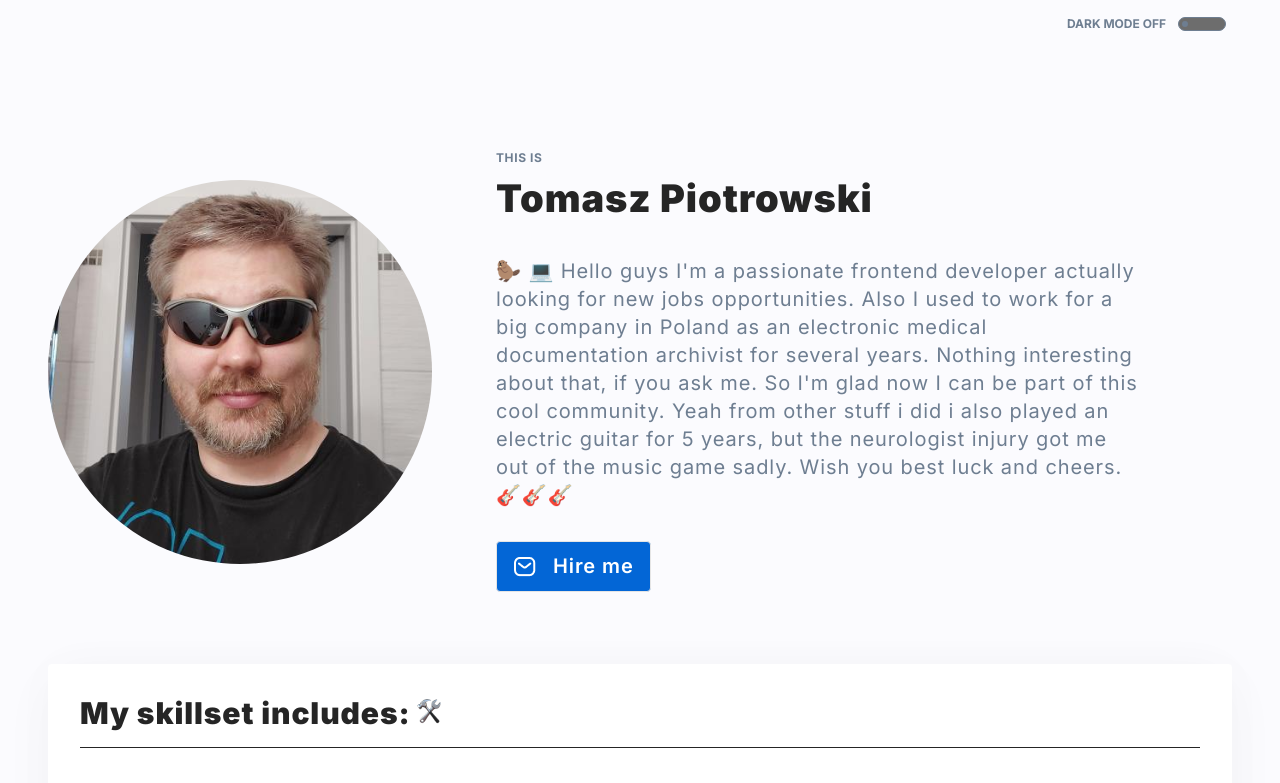
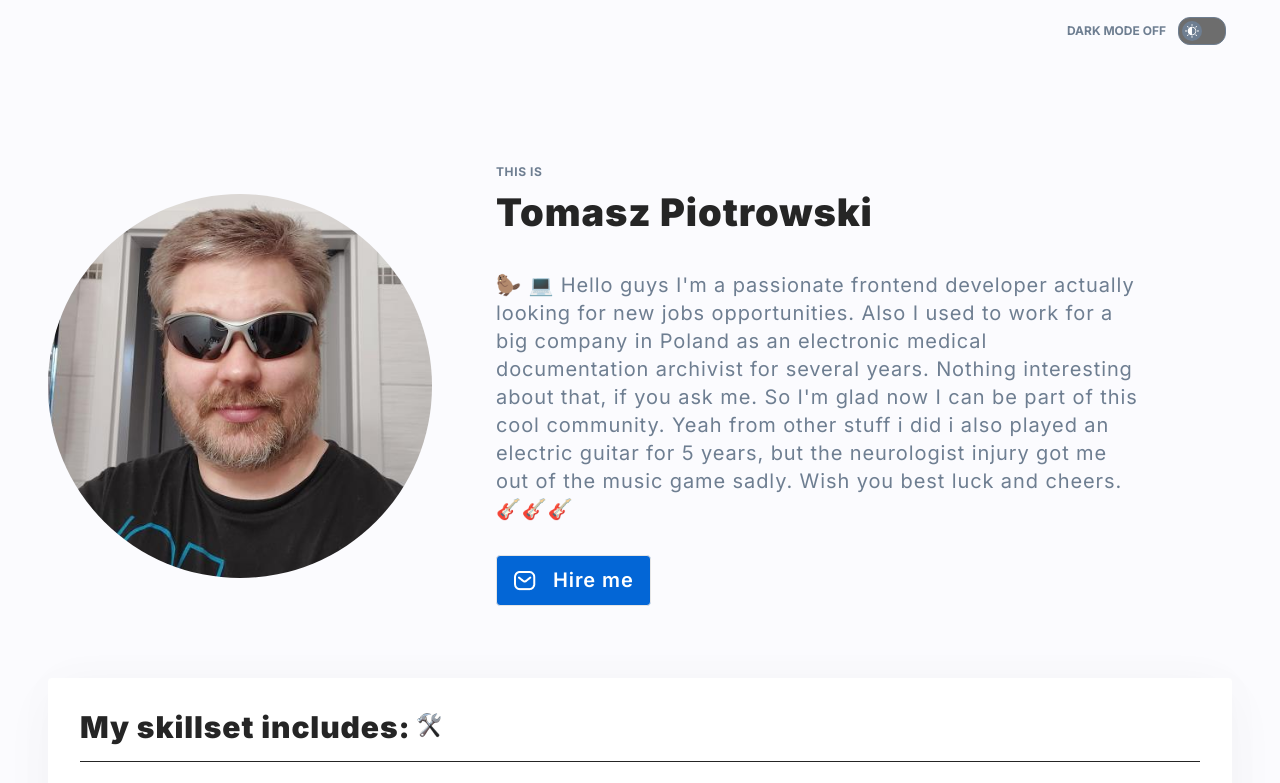
Before and after one commit to tomecky1/personal-homepage, a React (Vite) app: page / in a window 1280 px wide. Shown: the top 783 px of the page. Built offline with nearby package versions, Linux system fonts and the light colour scheme; no server answers.

Commit message:
Refactor ThemeSwitch to use styled Sun icon
Replaced inline Sun icon usage with a styled component for better consistency and flexibility. Updated SVG to use `currentColor` for easier theming support, and adjusted related components accordingly.

```diff
--- a/src/common/ThemeSwitch/ThemeSwitch.jsx
+++ b/src/common/ThemeSwitch/ThemeSwitch.jsx
@@ -1,7 +1,7 @@
-import { useDispatch, useSelector } from "react-redux";
-import { Box, Button, Icon, IconWrapper, Text, Wrapper } from "./styled.js";
-import { selectIsDarkTheme, toggleTheme } from "../themeSlice.js";
-// import { ReactComponent as SunIcon } from "../../assets/images/sun.svg";
+import {useDispatch, useSelector} from "react-redux";
+import {Box, Button, IconWrapper, StyledSunIcon, Text, Wrapper} from "./styled.js";
+import {selectIsDarkTheme, toggleTheme} from "../themeSlice.js";
+import SunIcon from "../../assets/images/sun.svg";
 
 export const ThemeSwitch = () => {
   const dispatch = useDispatch();
@@ -13,7 +13,7 @@ export const ThemeSwitch = () => {
         <Text>Dark mode {isDarkTheme ? "on" : "off"}</Text>
         <Box>
           <IconWrapper moveToRight={isDarkTheme}>
-            {/* <SunIcon /> */}
+            <StyledSunIcon src={SunIcon} alt="sun icon"/>
           </IconWrapper>
         </Box>
       </Button>
--- a/src/common/ThemeSwitch/styled.js
+++ b/src/common/ThemeSwitch/styled.js
@@ -1,4 +1,4 @@
-import styled, { css } from "styled-components";
+import styled, {css} from "styled-components";
 
 export const Wrapper = styled.div`
     display: flex;
@@ -27,7 +27,7 @@ export const Text = styled.span`
 `;
 
 export const Box = styled.span`
-  background: ${({ theme }) => theme.colors.themeSwitch.background};
+    background: ${({theme}) => theme.colors.themeSwitch.background};
     padding: 3px;
     border: 1px solid;
     width: 48px;
@@ -42,15 +42,15 @@ export const IconWrapper = styled.span`
     padding: 3px;
     transition: transform 0.3s;
 
-  ${({ moveToRight }) =>
+    ${({moveToRight}) =>
             moveToRight &&
             css`
                 transform: translateX(20px);
             `}
 `;
 
-export const Icon = styled.img`
-  color: ${({ theme }) => theme.colors.themeSwitch.icon};
+export const StyledSunIcon = styled.img`
+    color: ${({theme}) => theme.colors.themeSwitch.icon};
     width: 14px;
     height: 14px;
 `;
```
Also changed, not shown: src/assets/images/sun.svg. Lines whose indentation alone changed are shown as unchanged.
